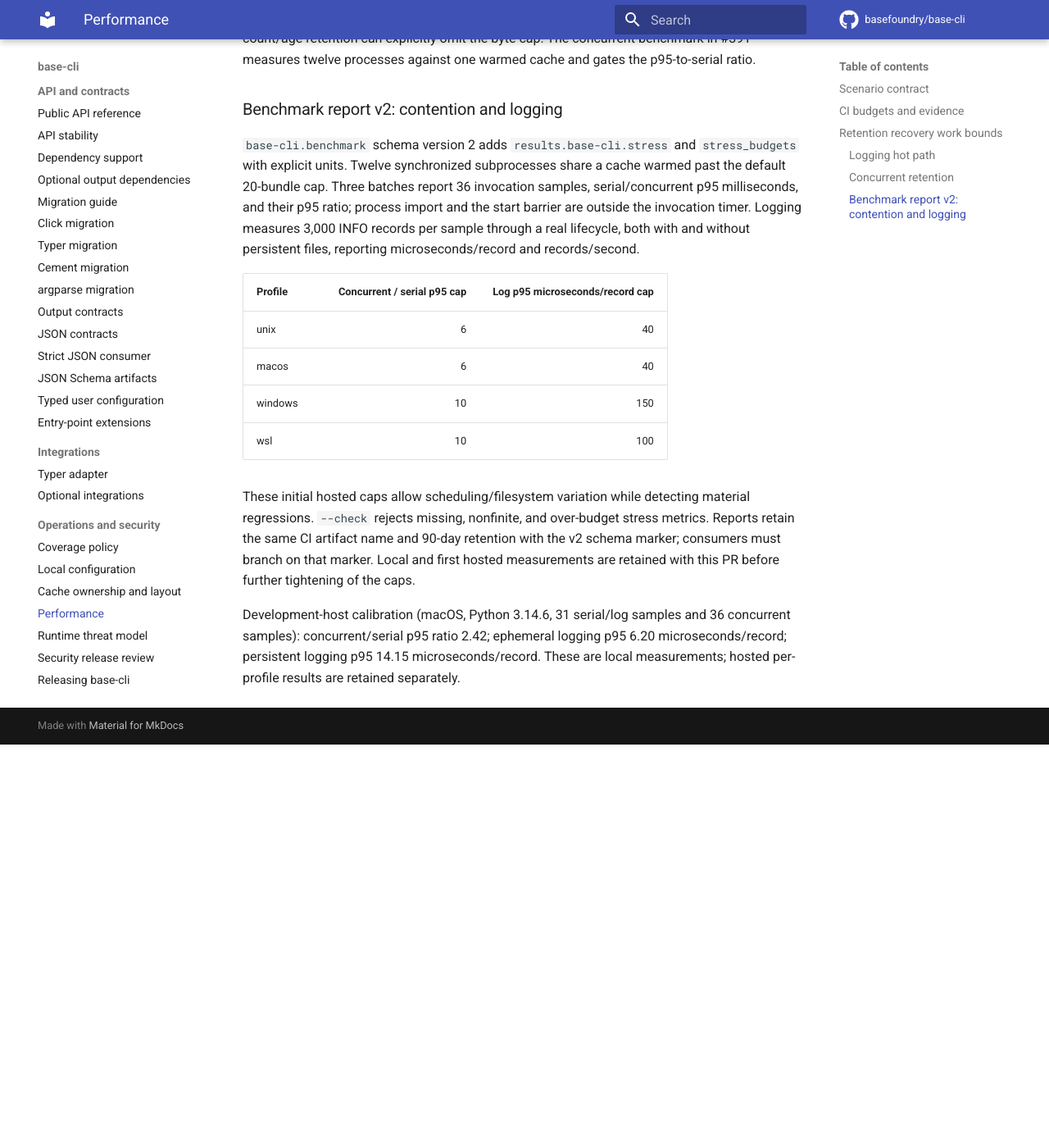
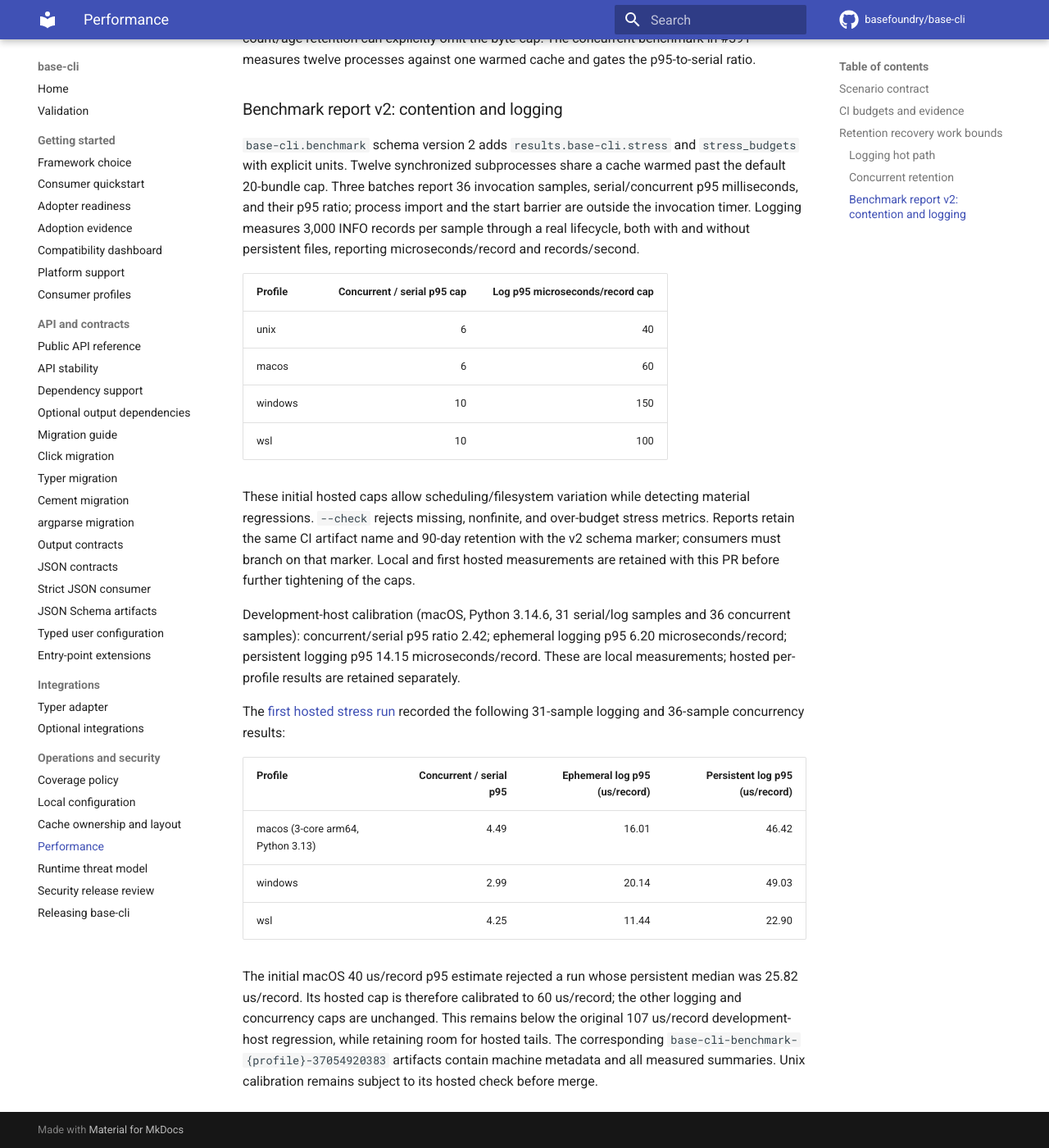
Before and after one commit to basefoundry/base-cli, an MkDocs documentation site: the page built from docs/performance.md, in a window 1280 px wide and 1400 px high, scrolled down 3776 px. Shown: the whole window at 82% size. Built offline with MkDocs 1.6.1 and Material for MkDocs 9.7.7, drawn with Linux system fonts in a browser that asks for light colours; comment, search, counter and statistics services are not loaded; before the commit the page ends 4684 px from its top, so only the background shows below that.

Commit message:
ci: calibrate logging budget from hosted macOS measurements

```diff
--- a/docs/performance.md
+++ b/docs/performance.md
@@ -165,7 +165,7 @@
 | Profile | Concurrent / serial p95 cap | Log p95 microseconds/record cap |
 | --- | ---: | ---: |
 | unix | 6 | 40 |
-| macos | 6 | 40 |
+| macos | 6 | 60 |
 | windows | 10 | 150 |
 | wsl | 10 | 100 |
 
@@ -179,3 +179,20 @@
 36 concurrent samples): concurrent/serial p95 ratio 2.42; ephemeral logging p95
 6.20 microseconds/record; persistent logging p95 14.15 microseconds/record.
 These are local measurements; hosted per-profile results are retained separately.
+
+The [first hosted stress run](https://github.com/basefoundry/base-cli/actions/runs/37054920383)
+recorded the following 31-sample logging and 36-sample concurrency results:
+
+| Profile | Concurrent / serial p95 | Ephemeral log p95 (us/record) | Persistent log p95 (us/record) |
+| --- | ---: | ---: | ---: |
+| macos (3-core arm64, Python 3.13) | 4.49 | 16.01 | 46.42 |
+| windows | 2.99 | 20.14 | 49.03 |
+| wsl | 4.25 | 11.44 | 22.90 |
+
+The initial macOS 40 us/record p95 estimate rejected a run whose persistent median
+was 25.82 us/record. Its hosted cap is therefore calibrated to 60 us/record; the
+other logging and concurrency caps are unchanged. This remains below the original
+107 us/record development-host regression, while retaining room for hosted tails.
+The corresponding `base-cli-benchmark-{profile}-37054920383` artifacts contain
+machine metadata and all measured summaries. Unix calibration remains subject to
+its hosted check before merge.
```
Also changed, not shown: 1 other file.
